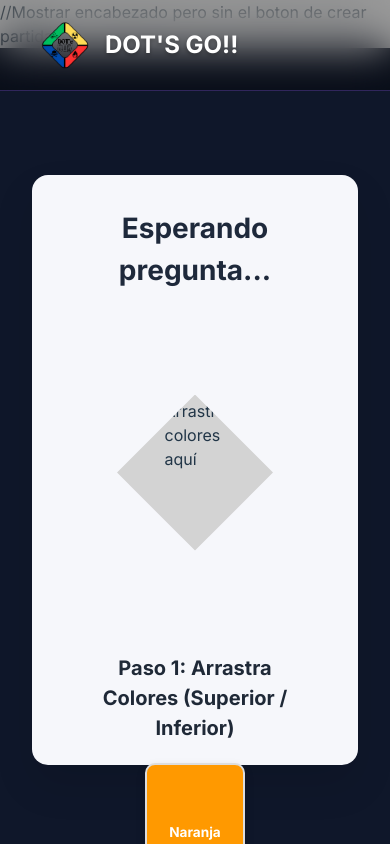
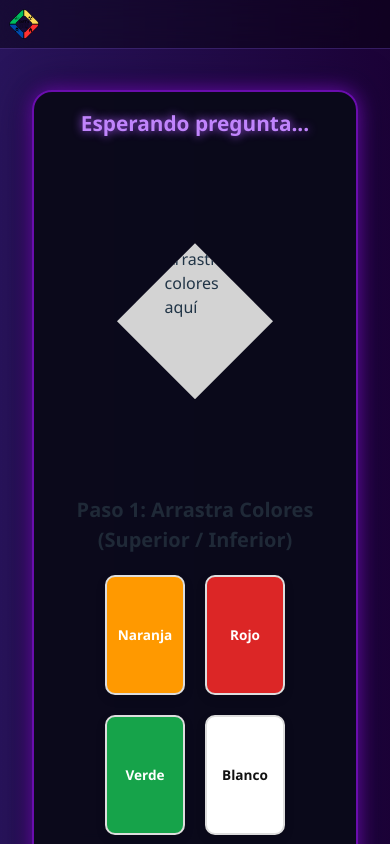
Before and after one commit to JTastico/Dot-s, a React (Vite) app in the folder frontend/: page /game in a window 390 px wide. Built offline with nearby package versions, Linux system fonts and the light colour scheme; a web font is replaced by a local one.

Commit message:
Mejorar la posicion del encabezado, mejorar diseño y adaptar responsive de la vista GAME y mejorar diseño del temporizador

```diff
--- a/frontend/src/components/game/ColorPicker/DraggableColorSwatch.jsx
+++ b/frontend/src/components/game/ColorPicker/DraggableColorSwatch.jsx
@@ -17,8 +17,8 @@ const DraggableColorSwatch = ({ colorOption }) => {
   const isPattern = colorOption.type === 'pattern' && colorOption.value === 'striped';
 
   const swatchStyle = {
-    width: '100px',
-    height: '140px',
+    width: '80px',
+    height: '120px',
     borderRadius: '10px',
     border: '2px solid #ddd',
     display: 'flex',
--- a/frontend/src/layouts/header/Header.module.css
+++ b/frontend/src/layouts/header/Header.module.css
@@ -5,43 +5,48 @@
   display: flex;
   justify-content: space-between;
   align-items: center;
-  padding: 20px 40px;
+  padding: 1rem clamp(1rem, 3vw, 2.5rem);
   background: rgba(0, 0, 0, 0.4);
   backdrop-filter: blur(20px);
   border-bottom: 1px solid rgba(139, 92, 246, 0.3);
-  /* MANTENER: Header fijo en la parte superior */
   position: fixed;
   top: 0;
   left: 0;
   right: 0;
   z-index: 10;
+  gap: 1rem;
 }
 
 .logoSection {
   display: flex;
   align-items: center;
-  gap: 15px;
+  gap: clamp(0.5rem, 2vw, 1rem);
+  min-width: 0;
 }
 
 .headerLogo {
-  width: 50px;
-  height: 50px;
+  width: clamp(2.5rem, 8vw, 3.125rem);
+  height: clamp(2.5rem, 8vw, 3.125rem);
   border-radius: 12px;
   object-fit: contain;
+  flex-shrink: 0;
 }
 
 .headerTitle {
-  font-size: 24px;
+  font-size: clamp(1rem, 4vw, 1.5rem);
   font-weight: 700;
   color: white;
   text-shadow: 0 2px 4px rgba(0,0,0,0.3);
+  white-space: nowrap;
+  overflow: hidden;
+  text-overflow: ellipsis;
 }
 
 .createGameBtn {
   display: flex;
   align-items: center;
-  gap: 8px;
-  padding: 12px 24px;
+  gap: 0.5rem;
+  padding: 0.75rem clamp(0.75rem, 3vw, 1.5rem);
   background: linear-gradient(135deg, #10b981, #34d399);
   border: none;
   border-radius: 12px;
@@ -50,7 +55,9 @@
   cursor: pointer;
   transition: all 0.3s ease;
   box-shadow: 0 4px 15px rgba(16, 185, 129, 0.3);
-  font-size: 14px;
+  font-size: clamp(0.75rem, 2.5vw, 0.875rem);
+  white-space: nowrap;
+  flex-shrink: 0;
 }
 
 .createGameBtn:hover {
@@ -58,27 +65,101 @@
   box-shadow: 0 8px 25px rgba(16, 185, 129, 0.4);
 }
 
-
-/*Temporizador*/
+/* Temporizador */
 .timer {
-  font-size: 1.2rem;
+  font-size: clamp(0.875rem, 3vw, 1.2rem);
   font-weight: bold;
-  background-color: #4a5568;
-  color: white;
-  padding: 0.5rem 1rem;
+  background-color: rgba(74, 85, 104, 0.3);
+  color: #c084fc;
+  padding: 0.5rem clamp(0.75rem, 2vw, 1.25rem);
   border-radius: 20px;
-  margin-left: auto; /* Para alinearlo a la derecha */
+  margin-left: auto;
   transition: all 0.3s ease;
+  flex-shrink: 0;
+  border: 1px solid #8b5cf6;
+  box-shadow:
+    0 0 8px rgba(139, 92, 246, 0.5),
+    inset 0 0 5px rgba(139, 92, 246, 0.3);
+  text-shadow: 0 0 5px rgba(200, 148, 255, 0.7);
+  letter-spacing: 0.5px;
 }
 
 .timer.lowTime {
-  background-color: #e53e3e;
-  animation: pulse 1s infinite;
+  background-color: rgba(229, 62, 62, 0.3);
+  color: #ff6b6b; /* Rojo neón */
+  border-color: #ff4757;
+  box-shadow:
+    0 0 12px rgba(255, 71, 87, 0.7),
+    inset 0 0 8px rgba(255, 107, 107, 0.4);
+  text-shadow: 0 0 8px rgba(255, 107, 107, 0.8);
+  animation: pulse 0.8s infinite alternate;
 }
 
-/*Animacion del temporizador*/
 @keyframes pulse {
-  0% { transform: scale(1); }
-  50% { transform: scale(1.05); }
-  100% { transform: scale(1); }
+  0% {
+    box-shadow:
+      0 0 12px rgba(255, 71, 87, 0.7),
+      inset 0 0 8px rgba(255, 107, 107, 0.4);
+    opacity: 1;
+  }
+  100% {
+    box-shadow:
+      0 0 20px rgba(255, 71, 87, 0.9),
+      inset 0 0 15px rgba(255, 107, 107, 0.6);
+    opacity: 0.9;
+  }
 }
+
+@media (max-width: 768px) {
+  .header {
+    padding: 0.75rem 1rem;
+  }
+
+  .logoSection {
+    gap: 0.5rem;
+  }
+
+  .headerTitle {
+    font-size: 1.1rem;
+  }
+
+  .createGameBtn {
+    padding: 0.6rem 1rem;
+  }
+}
+
+@media (max-width: 576px) {
+  .header {
+    flex-wrap: wrap;
+    padding: 0.5rem;
+    gap: 0.5rem;
+  }
+
+  .headerTitle {
+    display: none;
+  }
+
+  .createGameBtn {
+    order: 1;
+    width: 100%;
+    justify-content: center;
+    margin-top: 0.5rem;
+    padding: 0.5rem;
+  }
+
+  .timer {
+    margin-left: 0;
+  }
+}
+
+@media (max-width: 400px) {
+  .headerLogo {
+    width: 2rem;
+    height: 2rem;
+  }
+
+  .timer {
+    font-size: 0.8rem;
+    padding: 0.25rem 0.75rem;
+  }
+}
--- a/frontend/src/pages/Game/Game.jsx
+++ b/frontend/src/pages/Game/Game.jsx
@@ -125,7 +125,7 @@ export default function Game() {
 
     <DndProvider backend={HTML5Backend}>
 
-      //Mostrar encabezado pero sin el boton de crear partida
+      {/*Mostrar encabezado pero sin el boton de crear partida*/}
       <Header timeLeft={timeLeft} showCreateButton={false}>
       </Header>
 
@@ -135,7 +135,7 @@ export default function Game() {
             <h2>{question ? question.title : "Esperando pregunta..."}</h2>
           </div>
 
-          <main className="designerLayout">
+          <main className={styles.designerLayout}>
             <section className="previewSection">
               <LivePreviewRombo
                 topColorOption={topColor}
@@ -151,7 +151,7 @@ export default function Game() {
               />
             </section>
 
-            <section className="controlsSection">
+            <section className={styles.controlsSection}>
               {currentStep === 1 && (
                 <ColorPicker colors={solidColors} title="Paso 1: Arrastra Colores (Superior / Inferior)" />
               )}
@@ -165,7 +165,7 @@ export default function Game() {
               )}
 
               {currentStep === 4 && (
-                <div className="summarySection">
+                <div className={styles.summarySection}>
                   <h2>¡Pictograma Configurado!</h2>
                   <p><strong>Color Superior:</strong> {topColor?.name || 'No seleccionado'}</p>
                   <p><strong>Color Inferior:</strong> {bottomColor?.name || 'No seleccionado'}</p>
--- a/frontend/src/pages/Game/Game.module.css
+++ b/frontend/src/pages/Game/Game.module.css
@@ -1,42 +1,63 @@
-/* Ocupa toda la pantalla */
+html, body {
+  margin: 0;
+  padding: 0;
+  height: 100%;
+  background-color: #000;
+  font-family: 'Segoe UI', sans-serif;
+  overflow-x: hidden;
+}
+
+/* Fondo animado, efecto neón */
 .gameWrapper {
+  min-height: 100vh;
   width: 100vw;
-  height: 100vh;
-  background-color: #0f172a;
+  background: linear-gradient(270deg, #000000, #1a0033, #2d1b69, #1a0033, #000000);
+  background-size: 600% 600%;
+  animation: waterFlow 15s ease-in-out infinite;
   display: flex;
   justify-content: center;
   align-items: center;
   padding: 2rem;
   box-sizing: border-box;
+  overflow-x: hidden;
+  padding-top: 90px;
 }
 
-/* Contenedor central como una tarjeta */
+
+/* Tarjeta con borde neón */
 .gameContainer {
-  background-color: #f6f7fb;
+  background-color: rgba(10, 10, 25, 0.95);
+  border: 2px solid #6a0dad;
+  box-shadow: 0 0 20px #6a0dad, 0 0 40px #1a0033;
+  border-radius: 20px;
   width: 100%;
   max-width: 1100px;
-  height: 70vh;
-  border-radius: 16px;
+  height: 75vh;
   padding: 2rem 3rem;
-  box-shadow: 0 20px 40px rgba(0, 0, 0, 0.1);
   display: flex;
   flex-direction: column;
+  backdrop-filter: blur(5px);
+  animation: fadeIn 1s ease-out;
+  overflow: hidden;
+  margin: 0 auto;
 }
 
-/* Cabecera centrada */
+
+/* Cabecera central */
 .questionContainer {
   text-align: center;
   margin-bottom: 1.5rem;
 }
 
 .questionContainer h2 {
-  font-size: 1.75rem;
-  color: #1e293b;
+  font-size: 1.9rem;
+  color: #c084fc;
+  text-shadow: 0 0 10px #a855f7;
   margin-bottom: 0.5rem;
 }
 
 .questionContainer p {
-  color: #475569;
+  color: #e0e7ff;
   font-size: 1rem;
 }
 
@@ -44,19 +65,21 @@
 .designerLayout {
   flex: 1;
   display: flex;
-  gap: 3rem;
-  overflow: visible;
+  gap: 2rem;
+  overflow: hidden;
+  flex-wrap: wrap;
 }
 
-/* Sección del rombo */
+/*sección del rombo */
 .previewSection {
   flex: 1;
   display: flex;
   justify-content: center;
   align-items: center;
+  min-width: 280px;
 }
 
-/* Sección de controles (colores, símbolo, número) */
+/*sección de controles */
 .controlsSection {
   flex: 1.2;
   display: flex;
@@ -64,38 +87,178 @@
   justify-content: flex-start;
   align-items: center;
   overflow-y: auto;
-}
-
-/* Botón confirmar */
-.acceptButton {
-  text-align: center;
-  margin-top: 1.5rem;
-}
-
-.acceptButton button {
-  background-color: #2563eb;
-  color: white;
-  font-weight: bold;
-  padding: 12px 24px;
-  border-radius: 10px;
-  font-size: 1rem;
-  border: none;
-  cursor: pointer;
-  transition: background 0.3s ease;
-}
-
-.acceptButton button:hover {
-  background-color: #1e40af;
+  padding-right: 1rem;
+  min-width: 280px;
 }
 
 /* Resumen */
 .summarySection {
-  background-color: white;
-  padding: 1.5rem;
-  border-radius: 10px;
-  box-shadow: 0 4px 12px rgba(0, 0, 0, 0.08);
+  background-color: rgba(0, 0, 0, 0.4);
+  padding: 1.75rem;
+  border-radius: 12px;
+  border: 1px solid #6a00ff;
+  box-shadow:
+    0 0 15px rgba(106, 0, 255, 0.8),
+    inset 0 0 15px rgba(106, 0, 255, 0.2);
   width: 100%;
   max-width: 500px;
-  margin-top: 2rem;
-  text-align: left;
+  margin: 2rem auto 0;
+  color: #f8fafc;
+  animation: fadeInUp 0.8s ease-out;
+  backdrop-filter: blur(8px) brightness(0.8);
+  text-align: center;
+  transition: all 0.3s ease;
+  position: relative;
+  overflow: hidden;
 }
+
+/* Efecto de borde neón más contrastado */
+.summarySection::before {
+  content: '';
+  position: absolute;
+  top: -2px;
+  left: -2px;
+  right: -2px;
+  bottom: -2px;
+  border-radius: 12px;
+  background: linear-gradient(45deg, #6a00ff, #9d4edd, #6a00ff);
+  z-index: -1;
+  opacity: 0.8;
+  filter: brightness(0.9);
+}
+
+.summarySection h2 {
+  color: #ffffff;
+  text-shadow:
+    0 0 10px #d946ef,
+    0 0 25px rgba(217, 70, 239, 0.5);
+  margin-bottom: 1.25rem;
+  font-size: 1.6rem;
+  font-weight: 600;
+  letter-spacing: 0.5px;
+  position: relative;
+}
+
+.summarySection p {
+  margin-bottom: 0.75rem;
+  font-size: 1rem;
+  line-height: 1.5;
+  color: rgba(235, 235, 245, 0.915);
+  display: flex;
+  justify-content: space-between;
+  max-width: 400px;
+  margin-left: auto;
+  margin-right: auto;
+}
+
+.summarySection p strong {
+  color: #b388ff;
+  font-weight: 500;
+  margin-right: 0.5rem;
+  text-shadow: 0 0 5px rgba(179, 136, 255, 0.5); /* Sutil sombra neón */
+}
+
+/* Animaciones */
+@keyframes waterFlow {
+  0% { background-position: 0% 0%; }
+  20% { background-position: 30% 40%; }
+  40% { background-position: 70% 20%; }
+  60% { background-position: 90% 60%; }
+  80% { background-position: 40% 90%; }
+  100% { background-position: 0% 0%; }
+}
+
+@keyframes fadeIn {
+  0% { opacity: 0; transform: scale(0.95); }
+  100% { opacity: 1; transform: scale(1); }
+}
+
+@keyframes fadeInUp {
+  0% { opacity: 0; transform: translateY(20px); }
+  100% { opacity: 1; transform: translateY(0); }
+}
+
+/* ---------------- RESPONSIVE DESIGN ---------------- */
+
+@media (max-width: 1024px) {
+  .gameContainer {
+    padding: 1.5rem 2rem;
+    height: auto;
+  }
+
+  .designerLayout {
+    flex-direction: column;
+    gap: 1.5rem;
+  }
+
+  .controlsSection {
+    padding-right: 0;
+  }
+
+  .summarySection {
+    padding: 1.5rem;
+    margin-top: 1.75rem;
+  }
+
+  .summarySection h2 {
+    font-size: 1.5rem;
+  }
+}
+
+@media (max-width: 768px) {
+  .questionContainer h2 {
+    font-size: 1.5rem;
+  }
+
+  .gameContainer {
+    padding: 1rem;
+    height: auto;
+  }
+
+  .summarySection {
+    padding: 1.25rem;
+    margin-top: 1.5rem;
+    border-radius: 10px;
+    max-width: 100%;
+  }
+
+  .summarySection h2 {
+    font-size: 1.4rem;
+    margin-bottom: 1rem;
+  }
+
+  .summarySection p {
+    font-size: 0.95rem;
+    flex-direction: column;
+    align-items: center;
+    text-align: center;
+    gap: 0.25rem;
+  }
+
+  .summarySection p strong {
+    margin-right: 0;
+  }
+}
+
+@media (max-width: 480px) {
+  .questionContainer h2 {
+    font-size: 1.3rem;
+  }
+
+  .questionContainer p{
+    font-size: 0.9rem;
+  }
+
+  .summarySection {
+    padding: 0.9rem;
+  }
+
+  .summarySection h2 {
+    font-size: 1rem;
+    margin-bottom: 0.6rem;
+  }
+
+  .summarySection p {
+    font-size: 0.88rem;
+  }
+}
```
